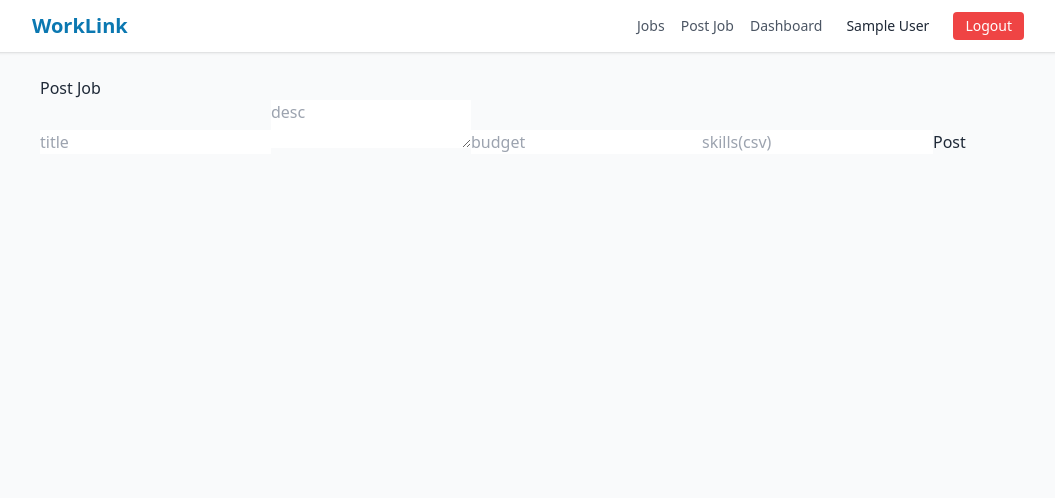
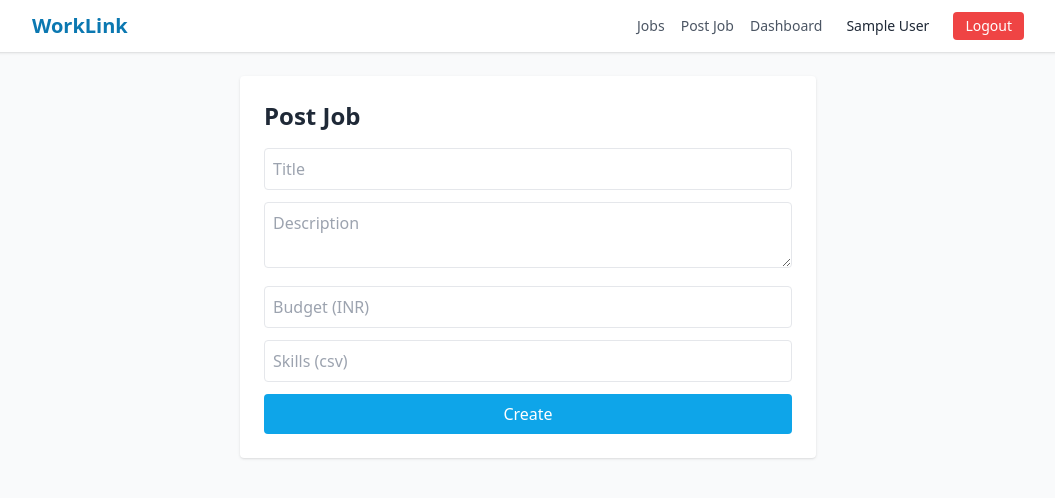
Before and after one commit to Prithvi-2k4/ai-freelance-escrow-india, a React (Create React App) app in the folder frontend/: page /post in a window 1280 px wide. Shown: the top 498 px of the page, without its empty margins (112-1167 px from the left). Built offline with nearby package versions, Linux system fonts and the light colour scheme; no server answers; sample sign-in values are in the browser's storage.

Commit message:
Refactor PostJob component with error handling
Updated the PostJob component to include error handling and improved navigation after job posting.

```diff
--- a/frontend/src/pages/PostJob.jsx
+++ b/frontend/src/pages/PostJob.jsx
@@ -1,14 +1,36 @@
 import React, {useState} from 'react';
-import API from '../api/api';
+import api from '../api/api';
+import { useNavigate } from 'react-router-dom';
+
 export default function PostJob(){
-  const [title,setTitle]=useState(''); const [desc,setDesc]=useState(''); const [budget,setBudget]=useState(''); const [sk,setSk]=useState('');
-  const submit=async e=>{ e.preventDefault(); await API.post('/jobs', {title, description:desc, budget, skills: sk.split(',').map(s=>s.trim())}); window.location='/'; }
-  return <form onSubmit={submit}>
-    <h2>Post Job</h2>
-    <input placeholder="title" value={title} onChange={e=>setTitle(e.target.value)}/>
-    <textarea placeholder="desc" value={desc} onChange={e=>setDesc(e.target.value)}/>
-    <input placeholder="budget" value={budget} onChange={e=>setBudget(e.target.value)}/>
-    <input placeholder="skills(csv)" value={sk} onChange={e=>setSk(e.target.value)}/>
-    <button>Post</button>
-  </form>
+  const [title,setTitle]=useState('');
+  const [desc,setDesc]=useState('');
+  const [budget,setBudget]=useState('');
+  const [skills,setSkills]=useState('');
+  const [err,setErr]=useState('');
+  const nav = useNavigate();
+
+  const submit = async e => {
+    e.preventDefault();
+    try{
+      await api.post('/jobs', { title, description: desc, budget: Number(budget), skills: skills.split(',').map(s=>s.trim()) });
+      nav('/jobs');
+    }catch(e){
+      setErr(e.response?.data?.msg || 'Failed to post job');
+    }
+  };
+
+  return (
+    <div className="max-w-xl mx-auto bg-white p-6 rounded shadow">
+      <h2 className="text-2xl font-semibold mb-4">Post Job</h2>
+      {err && <div className="text-red-600 mb-2">{err}</div>}
+      <form onSubmit={submit} className="space-y-3">
+        <input value={title} onChange={e=>setTitle(e.target.value)} placeholder="Title" className="w-full border p-2 rounded" />
+        <textarea value={desc} onChange={e=>setDesc(e.target.value)} placeholder="Description" className="w-full border p-2 rounded" />
+        <input value={budget} onChange={e=>setBudget(e.target.value)} placeholder="Budget (INR)" className="w-full border p-2 rounded" />
+        <input value={skills} onChange={e=>setSkills(e.target.value)} placeholder="Skills (csv)" className="w-full border p-2 rounded" />
+        <button className="w-full bg-brand-500 text-white py-2 rounded">Create</button>
+      </form>
+    </div>
+  );
 }
```
